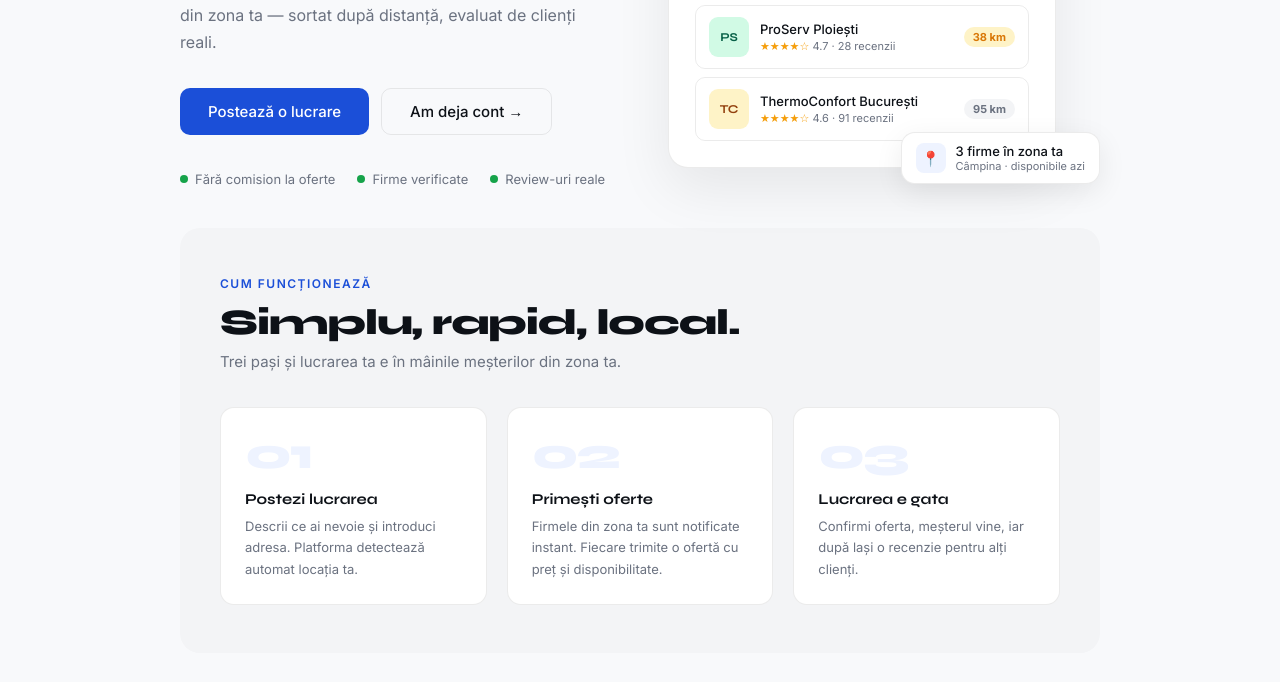
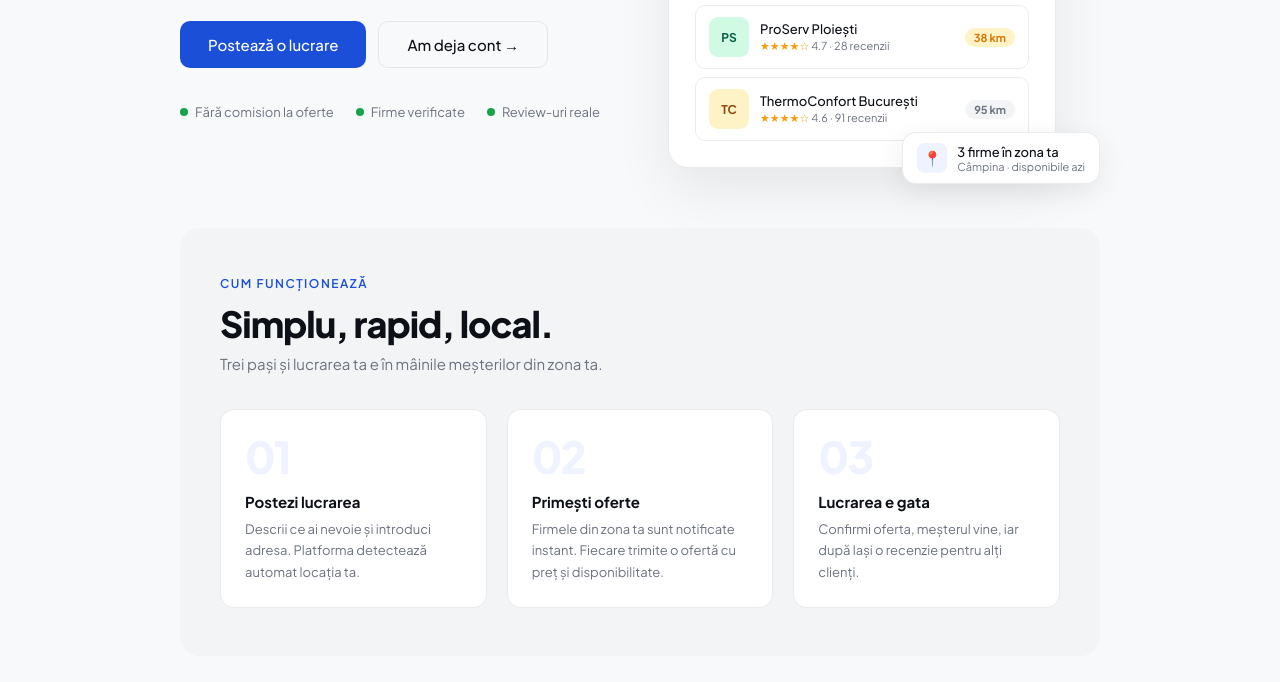
Before and after one commit to adp2805/Fixit, a website: page public/index.html in a window 1280 px wide. Shown: the part 529-1211 px from the top of the page. Drawn offline with Linux system fonts and the light colour scheme; no server answers.

Commit message:
schimbare font la Plus Jakarta Sans

```diff
--- a/public/index.html
+++ b/public/index.html
@@ -16,7 +16,7 @@
 <meta name="apple-mobile-web-app-status-bar-style" content="default">
 <meta name="apple-mobile-web-app-title" content="FixIt">
 <link rel="apple-touch-icon" href="/icons/icon-192.png">
-<link href="https://fonts.googleapis.com/css2?family=Syne:wght@400;600;700;800&family=Inter:wght@300;400;500;600;700&display=swap" rel="stylesheet">
+<link href="https://fonts.googleapis.com/css2?family=Plus+Jakarta+Sans:wght@300;400;500;600;700;800&display=swap" rel="stylesheet">
 <link rel="stylesheet" href="mobile.css">
 <style>
   :root {
@@ -25,7 +25,7 @@
     --gray-light:#F3F4F6; --white:#fff; --border:rgba(0,0,0,0.08);
     --green:#16A34A; --green-light:#DCFCE7;
     --amber:#D97706; --amber-light:#FEF3C7;
-    --r:10px; --font:'Inter',sans-serif; --font-d:'Syne',sans-serif;
+    --r:10px; --font:'Plus Jakarta Sans',sans-serif; --font-d:'Plus Jakarta Sans',sans-serif;
   }
   *{box-sizing:border-box;margin:0;padding:0;}
   body{font-family:var(--font);background:#F8F9FB;color:var(--dark);min-height:100vh;}
```
